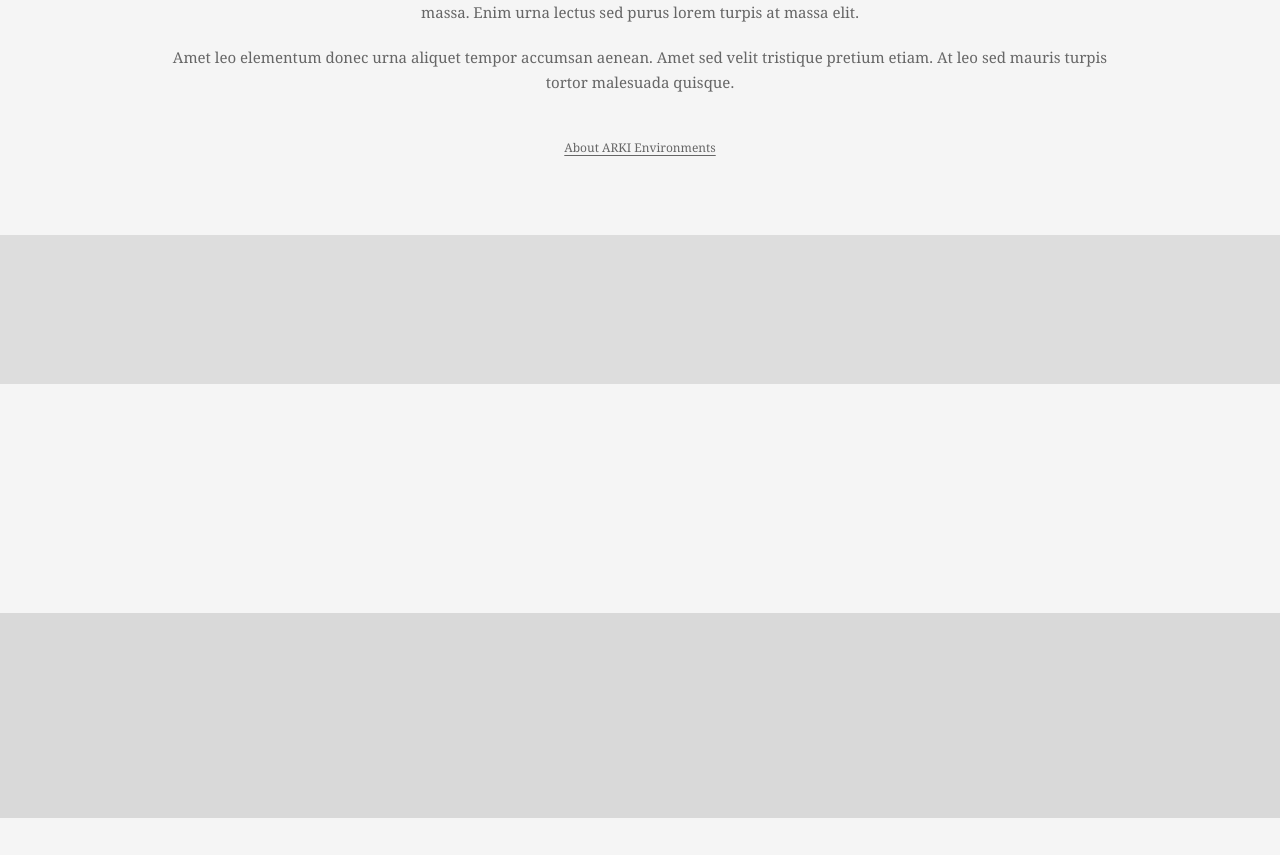
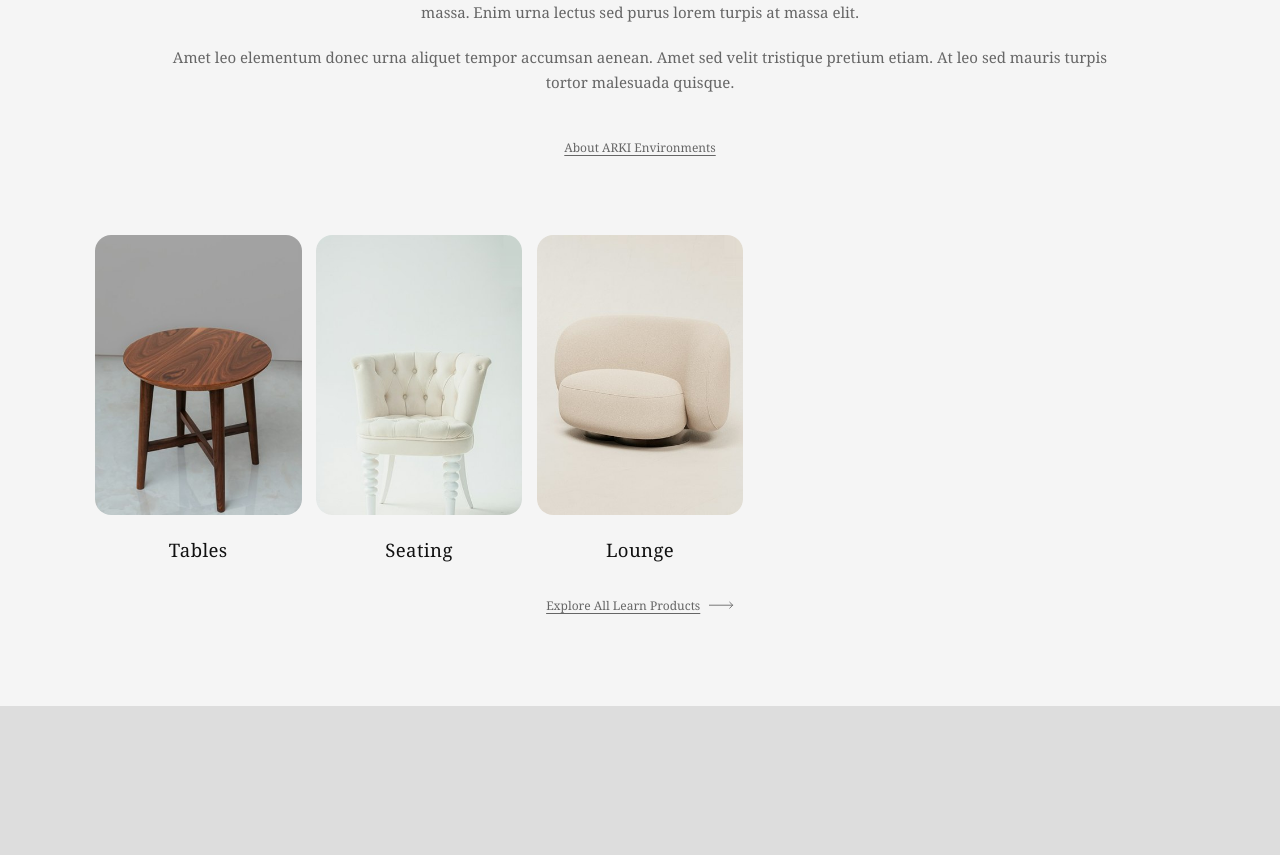
Before and after one commit to gamithhewathenna-cyber/Arki-Webdev, a PHP site: page /learn/index.php in a window 1280 px wide. Shown: the part 718-1573 px from the top of the page. Run offline with PHP 8.4, Linux system fonts and the light colour scheme; tables that the repository leaves empty or names only in its code hold one stand-in row (values such as "Sample post"); data that the repository does not hold is empty.

Commit message:
Update pages.php

```diff
--- a/app/schema/pages.php
+++ b/app/schema/pages.php
@@ -430,18 +430,20 @@ $innerPage = static fn(string $label, string $url): array => [
 $schema['work']  = $innerPage('Work Page', 'work/');
 $schema['learn'] = $innerPage('Learn Page', 'learn/');
 
-/* Work page: the category cards are built automatically from Products – one card per
-   Work category, with a random image of a Work product in it (no manual cards). */
-$schema['work']['sections']['categories'] = [
+/* Work and Learn pages: the category cards are built automatically from Products – one card
+   per category of that storefront, with a random image of one of its products (no manual cards). */
+$autoCategories = static fn(string $name): array => [
     'label'       => 'Product Categories (automatic)',
-    'description' => 'One card per Work category (Products → Lists → Work Categories), each showing a random image of a published Work product in that category – a new mix on every visit. Categories without products are left out. Only the texts below are edited here.',
+    'description' => "One card per $name category (Products → Lists → $name Categories), each showing a random image of a published $name product in that category – a new mix on every visit. Categories without products are left out. Only the texts below are edited here.",
     'auto'        => true,
     'fields'      => [
         'heading'    => ['type' => 'text', 'label' => 'Heading (optional)', 'help' => 'e.g. Our Categories'],
-        'link_label' => ['type' => 'text', 'label' => 'Link label', 'help' => 'e.g. Explore All Work Products'],
+        'link_label' => ['type' => 'text', 'label' => 'Link label', 'help' => "e.g. Explore All $name Products"],
         'link_url'   => ['label' => 'Link URL'] + $link,
     ],
 ];
+$schema['work']['sections']['categories']  = $autoCategories('Work');
+$schema['learn']['sections']['categories'] = $autoCategories('Learn');
 
 /** Store layout: banner, intro, categories (with heading), featured products, call to action. */
 $schema['store'] = [
```
